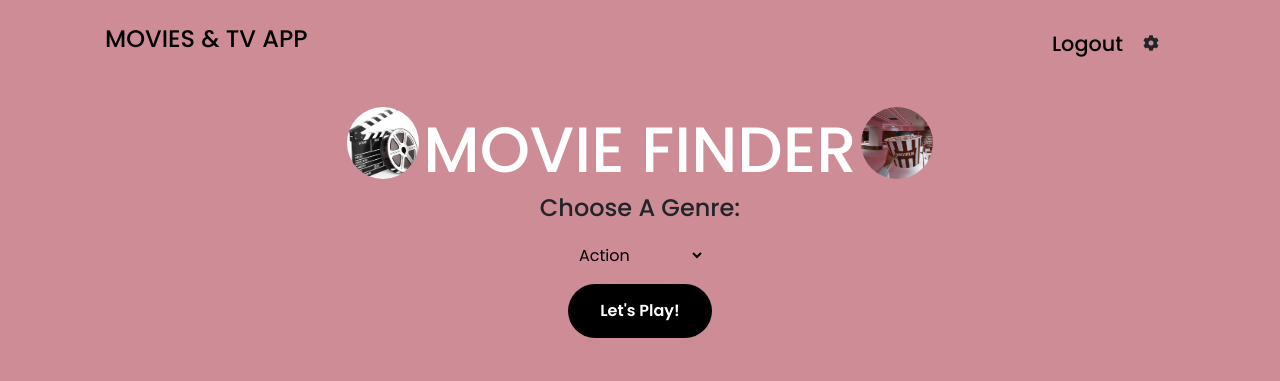
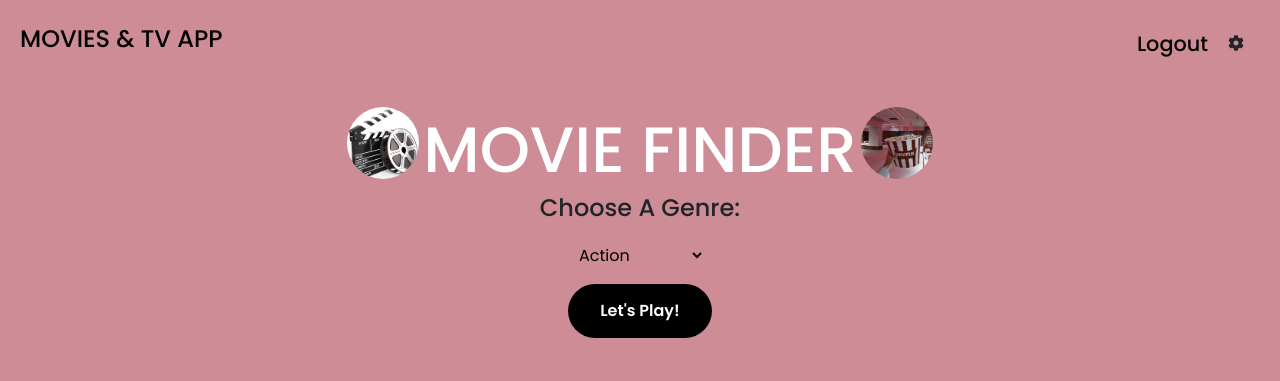
Before and after one commit to Phenolah/MovieApp, a Django app: template templates/home.html in a window 1280 px wide. Shown: the top 381 px of the page. Run offline with Django 4.2, Linux system fonts and the light colour scheme; the template is opened without the code that fills it, so the values that code supplies are empty; some libraries are stand-ins or nearby versions.

Commit message:
Update base.html

```diff
--- a/templates/base.html
+++ b/templates/base.html
@@ -16,7 +16,7 @@
     <!-- jQuery -->
     <script src="https://code.jquery.com/jquery-3.5.1.min.js"></script>
 </head>
-<div class="container" >
+<body>
   <div class=" header">
      <div class="logo">
         <h4> MOVIES & TV APP </h4>
@@ -24,16 +24,17 @@
      <div class="navbar">
            <nav>
              <ul>
-               <li> <a href=""> Logout</a></li>
+               <li> <a href=""> Logout</a> </li>
                <li> <a><i class= "fas fa-cog"></i> </a></li>
              </ul>
            </nav>
      </div>
     </div>
-</div>
+
 {%block content%}
 {%endblock%}
 
 <div class="footer">
    <h5>Designed and Developed by Phenolah Awuor @ {%  now 'Y'%}</h5>
 </div>
+</body>
```
